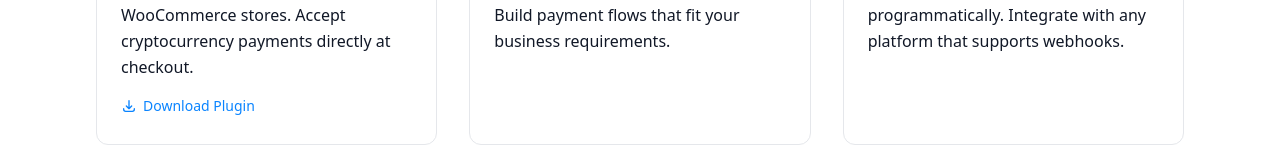
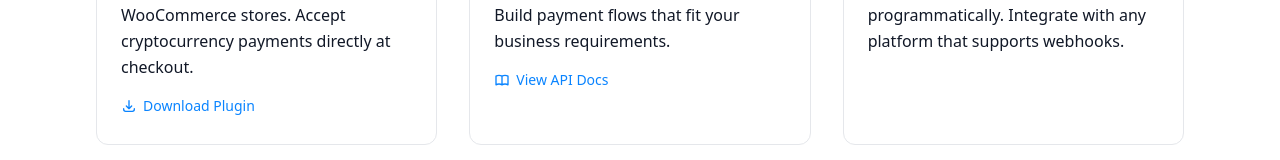
Before and after one commit to suzaadev/website, a Next.js app: page / in a window 1280 px wide. Shown: the part 3880-4040 px from the top of the page. Built offline with nearby package versions, Linux system fonts and the light colour scheme.

Commit message:
Fix on page

```diff
--- a/components/Integrations.tsx
+++ b/components/Integrations.tsx
@@ -74,9 +74,30 @@ export default function Integrations() {
             <h3 className="text-xl font-semibold text-foreground mb-2">
               API Access
             </h3>
-            <p className="text-slate-600 leading-relaxed">
+            <p className="text-slate-600 leading-relaxed mb-4">
               Full REST API for custom integrations. Build payment flows that fit your business requirements.
             </p>
+            <a
+              href="https://docs.suzaa.com/03-developers/01-api-reference"
+              target="_blank"
+              rel="noopener noreferrer"
+              className="inline-flex items-center text-sm text-primary hover:text-[#0970e6] transition-colors font-medium"
+            >
+              <svg
+                className="w-4 h-4 mr-1.5"
+                fill="none"
+                stroke="currentColor"
+                viewBox="0 0 24 24"
+              >
+                <path
+                  strokeLinecap="round"
+                  strokeLinejoin="round"
+                  strokeWidth={2}
+                  d="M12 6.253v13m0-13C10.832 5.477 9.246 5 7.5 5S4.168 5.477 3 6.253v13C4.168 18.477 5.754 18 7.5 18s3.332.477 4.5 1.253m0-13C13.168 5.477 14.754 5 16.5 5c1.747 0 3.332.477 4.5 1.253v13C19.832 18.477 18.247 18 16.5 18c-1.746 0-3.332.477-4.5 1.253"
+                />
+              </svg>
+              View API Docs
+            </a>
           </div>
           <div className="p-6 rounded-xl border border-slate-200 bg-white hover:shadow-md hover:border-slate-300 transition-all">
             <div className="w-10 h-10 rounded-lg bg-primary/5 flex items-center justify-center text-primary mb-4">
```
